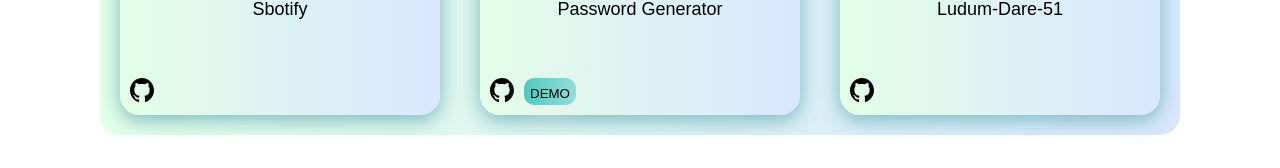
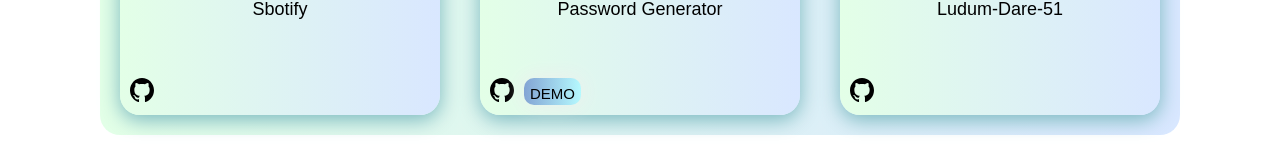
Before and after one commit to ViljamEkdhl/Portfolio, a SvelteKit app: page / in a window 1280 px wide. Shown: the part 1023-1191 px from the top of the page. Built offline with nearby package versions, Linux system fonts and the light colour scheme.

Commit message:
Update +page.svelte

```diff
--- a/src/routes/+page.svelte
+++ b/src/routes/+page.svelte
@@ -55,10 +55,10 @@
     }
 
     button {
-
-        background-image: linear-gradient(to right, #50C9C3 0%, #96DEDA  51%, #50C9C3  100%);
+        background-image: linear-gradient(to right, #83a4d4 0%, #b6fbff  51%, #83a4d4  100%);
         text-align: center;
         text-transform: uppercase;
+        font-size: 15px;
         margin-left: 10px;
         transition: 0.5s;
         background-size: 200% auto;
```
